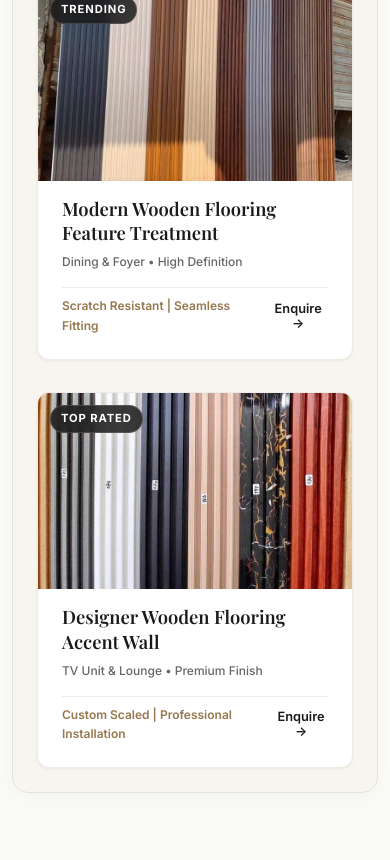
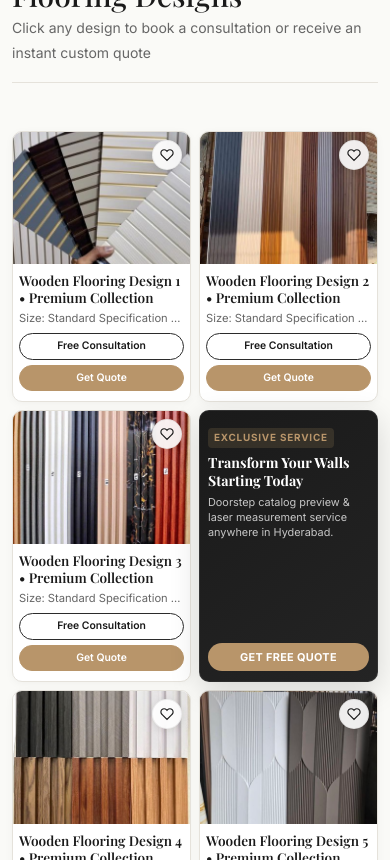
Before and after one commit to ChanduInjumalla/CreateYouWallpapers, a React (Vite) app: page /wooden-flooring in a window 390 px wide. Shown: the part 1140-2000 px from the top of the page. Built offline with nearby package versions, Linux system fonts and the light colour scheme; a web font is replaced by a local one.

Commit message:
style: 2-2 layout for trending cards, compact buttons, and responsive in-grid ad cards on mobile

```diff
--- a/src/components/CategoryPageTemplate/CategoryPageTemplate.css
+++ b/src/components/CategoryPageTemplate/CategoryPageTemplate.css
@@ -421,6 +421,14 @@
   line-height: 1.25;
   text-decoration: none;
   white-space: nowrap;
+}
+
+.cat-btn-full {
+  display: inline;
+}
+
+.cat-btn-short {
+  display: none;
 }
 
 /* Left CTA: Outline Button (Curvy) */
@@ -1212,21 +1220,274 @@
     height: 1.85rem;
   }
 
+  /* Trending Floor — 2-2 Layout */
   .cat-page__trending-container {
-    padding: var(--space-lg);
+    padding: 18px 14px;
+    border-radius: 12px;
+    margin-bottom: 28px;
+  }
+
+  .cat-page__trending-header {
+    gap: 10px;
+    margin-bottom: 12px;
+  }
+
+  .cat-page__flame-badge {
+    font-size: 1.25rem;
+  }
+
+  .cat-page__trending-titles h2 {
+    font-size: 1.15rem;
+    line-height: 1.25;
+    margin-bottom: 2px;
+  }
+
+  .cat-page__trending-titles p {
+    font-size: 0.75rem;
+    line-height: 1.35;
   }
 
   .cat-page__trending-grid {
-    grid-template-columns: 1fr;
+    grid-template-columns: repeat(2, 1fr);
+    gap: 10px;
+  }
+
+  .cat-trending-card {
+    border-radius: 10px;
   }
 
   .cat-trending-card:last-child {
     display: flex;
   }
 
+  /* If 3rd card in a 3-item list, stretch across both columns neatly */
+  .cat-trending-card:nth-child(3):last-child {
+    grid-column: 1 / -1;
+    display: grid;
+    grid-template-columns: 120px 1fr;
+    align-items: stretch;
+  }
+
+  .cat-trending-card:nth-child(3):last-child .cat-trending-card__img-wrap {
+    aspect-ratio: auto;
+    height: 100%;
+  }
+
+  .cat-trending-card__badge {
+    top: 8px;
+    left: 8px;
+    font-size: 0.62rem;
+    padding: 3px 8px;
+    border-radius: 12px;
+  }
+
+  .cat-trending-card__body {
+    padding: 10px 10px 12px;
+  }
+
+  .cat-trending-card__title {
+    font-size: 0.88rem;
+    line-height: 1.25;
+    margin-bottom: 4px;
+  }
+
+  .cat-trending-card__sub {
+    font-size: 0.72rem;
+    line-height: 1.3;
+    margin-bottom: 6px;
+    -webkit-line-clamp: 2;
+  }
+
+  .cat-trending-card__footer {
+    padding-top: 6px;
+    margin-top: auto;
+  }
+
+  .cat-trending-card__spec {
+    font-size: 0.68rem;
+  }
+
+  .cat-trending-card__cta {
+    font-size: 0.72rem;
+    padding: 4px 6px;
+  }
+
+  /* Main 2-Column Product Grid */
   .cat-page__grid {
     grid-template-columns: repeat(2, 1fr);
-    gap: 12px;
+    gap: 10px;
+  }
+
+  .cat-design-card {
+    border-radius: 10px;
+  }
+
+  .cat-design-card__wishlist-btn {
+    top: 8px;
+    right: 8px;
+    width: 30px;
+    height: 30px;
+  }
+
+  .cat-design-card__wishlist-btn svg {
+    width: 14px;
+    height: 14px;
+  }
+
+  .cat-design-card__content {
+    padding: 10px 10px 12px;
+  }
+
+  .cat-design-card__title {
+    font-size: 0.85rem;
+    line-height: 1.25;
+    margin-bottom: 4px;
+    height: auto;
+    min-height: 2.15rem;
+    -webkit-line-clamp: 2;
+  }
+
+  .cat-design-card__spec {
+    font-size: 0.7rem;
+    line-height: 1.3;
+    margin-bottom: 8px;
+    -webkit-line-clamp: 1;
+  }
+
+  .cat-design-card__actions {
+    display: flex;
+    flex-direction: column;
+    gap: 5px;
+    margin-top: auto;
+  }
+
+  /* Product Action Buttons — No clipping, compact font */
+  .cat-card-btn {
+    width: 100%;
+    font-size: 0.68rem;
+    font-weight: 600;
+    padding: 7px 4px;
+    line-height: 1.2;
+    text-align: center;
+    white-space: normal;
+    word-break: normal;
+    border-radius: 9999px;
+    box-sizing: border-box;
+  }
+
+  .cat-card-btn--outline {
+    border-width: 1.5px;
+  }
+
+  .cat-card-btn--solid {
+    border-width: 1.5px;
+  }
+
+  /* In-Grid Promotional Cards ("Ads in section") */
+  .cat-promo-card {
+    min-height: auto;
+    padding: 14px 10px 12px;
+    border-radius: 10px;
+    display: flex;
+    flex-direction: column;
+    justify-content: space-between;
+  }
+
+  .cat-promo-card__badge {
+    font-size: 0.62rem;
+    letter-spacing: 0.08em;
+    margin-bottom: 6px;
+    padding: 2px 6px;
+    background: rgba(201, 169, 110, 0.15);
+    border-radius: 4px;
+  }
+
+  .cat-promo-card__headline {
+    font-size: 0.95rem;
+    font-weight: 700;
+    line-height: 1.25;
+    margin-bottom: 6px;
+  }
+
+  .cat-promo-card__subtext {
+    font-size: 0.72rem;
+    line-height: 1.35;
+    margin-bottom: 10px;
+    display: -webkit-box;
+    -webkit-line-clamp: 3;
+    -webkit-box-orient: vertical;
+    overflow: hidden;
+  }
+
+  .cat-promo-card__btn {
+    width: 100%;
+    padding: 7px 8px;
+    font-size: 0.68rem;
+    font-weight: 700;
+    letter-spacing: 0.03em;
+    white-space: nowrap;
+    margin-top: auto;
+  }
+
+  /* In-Grid Brand Promise Card */
+  .cat-promise-card {
+    min-height: auto;
+    padding: 14px 10px 12px;
+    border-radius: 10px;
+    display: flex;
+    flex-direction: column;
+    justify-content: space-between;
+  }
+
+  .cat-promise-card__title {
+    font-size: 0.95rem;
+    font-weight: 700;
+    line-height: 1.25;
+    margin-bottom: 10px;
+  }
+
+  .cat-promise-card__list {
+    gap: 8px;
+    margin-bottom: 10px;
+  }
+
+  .cat-promise-item {
+    gap: 6px;
+  }
+
+  .cat-promise-item__icon {
+    width: 22px;
+    height: 22px;
+  }
+
+  .cat-promise-item__icon svg {
+    width: 12px;
+    height: 12px;
+  }
+
+  .cat-promise-item__text {
+    font-size: 0.72rem;
+    line-height: 1.25;
+    font-weight: 500;
+  }
+
+  .cat-promise-card__bottom {
+    gap: 6px;
+    margin-top: auto;
+  }
+
+  .cat-promise-card__btn {
+    width: 100%;
+    padding: 7px 8px;
+    font-size: 0.68rem;
+    font-weight: 700;
+    letter-spacing: 0.03em;
+    white-space: nowrap;
+  }
+
+  .cat-promise-card__link {
+    font-size: 0.68rem;
+    text-align: center;
   }
 
   .cat-quote-split__visual {
@@ -1244,24 +1505,64 @@
 
   .cat-related-grid {
     grid-template-columns: repeat(2, 1fr);
-    gap: 12px;
+    gap: 10px;
+  }
+}
+
+@media (max-width: 480px) {
+  .cat-btn-full {
+    display: none;
   }
 
-  .cat-design-card__actions {
-    grid-template-columns: 1fr;
-    gap: 6px;
-  }
-
-  .cat-btn--primary,
-  .cat-btn--secondary {
-    padding: 9px 8px;
-    font-size: 0.72rem;
+  .cat-btn-short {
+    display: inline;
   }
 }
 
 @media (max-width: 430px) {
   .cat-page__grid {
     gap: 8px;
+  }
+
+  .cat-page__trending-grid {
+    gap: 8px;
+  }
+
+  .cat-trending-card:nth-child(3):last-child {
+    grid-template-columns: 100px 1fr;
+  }
+
+  .cat-design-card__content {
+    padding: 8px 6px 10px;
+  }
+
+  .cat-card-btn {
+    font-size: 0.65rem;
+    padding: 6px 3px;
+  }
+
+  .cat-promo-card {
+    padding: 12px 8px 10px;
+  }
+
+  .cat-promo-card__headline {
+    font-size: 0.88rem;
+  }
+
+  .cat-promo-card__subtext {
+    font-size: 0.68rem;
+  }
+
+  .cat-promise-card {
+    padding: 12px 8px 10px;
+  }
+
+  .cat-promise-card__title {
+    font-size: 0.88rem;
+  }
+
+  .cat-promise-item__text {
+    font-size: 0.66rem;
   }
 
   .cat-related-grid {
--- a/src/components/CategoryPageTemplate/CategoryPageTemplate.jsx
+++ b/src/components/CategoryPageTemplate/CategoryPageTemplate.jsx
@@ -220,7 +220,8 @@ export default function CategoryPageTemplate({
               className="cat-card-btn cat-card-btn--outline"
               onClick={() => openConsultation(design, 'consultation')}
             >
-              Book Free Consultation
+              <span className="cat-btn-full">Book Free Consultation</span>
+              <span className="cat-btn-short">Free Consultation</span>
             </button>
             <button
               className="cat-card-btn cat-card-btn--solid"
--- a/src/components/GalleryCard/GalleryCard.css
+++ b/src/components/GalleryCard/GalleryCard.css
@@ -65,3 +65,11 @@
   letter-spacing: 0.01em;
   z-index: 1;
 }
+
+@media (max-width: 600px) {
+  .gallery-card__caption {
+    padding: 8px 10px;
+    font-size: 0.72rem;
+    line-height: 1.25;
+  }
+}
```
